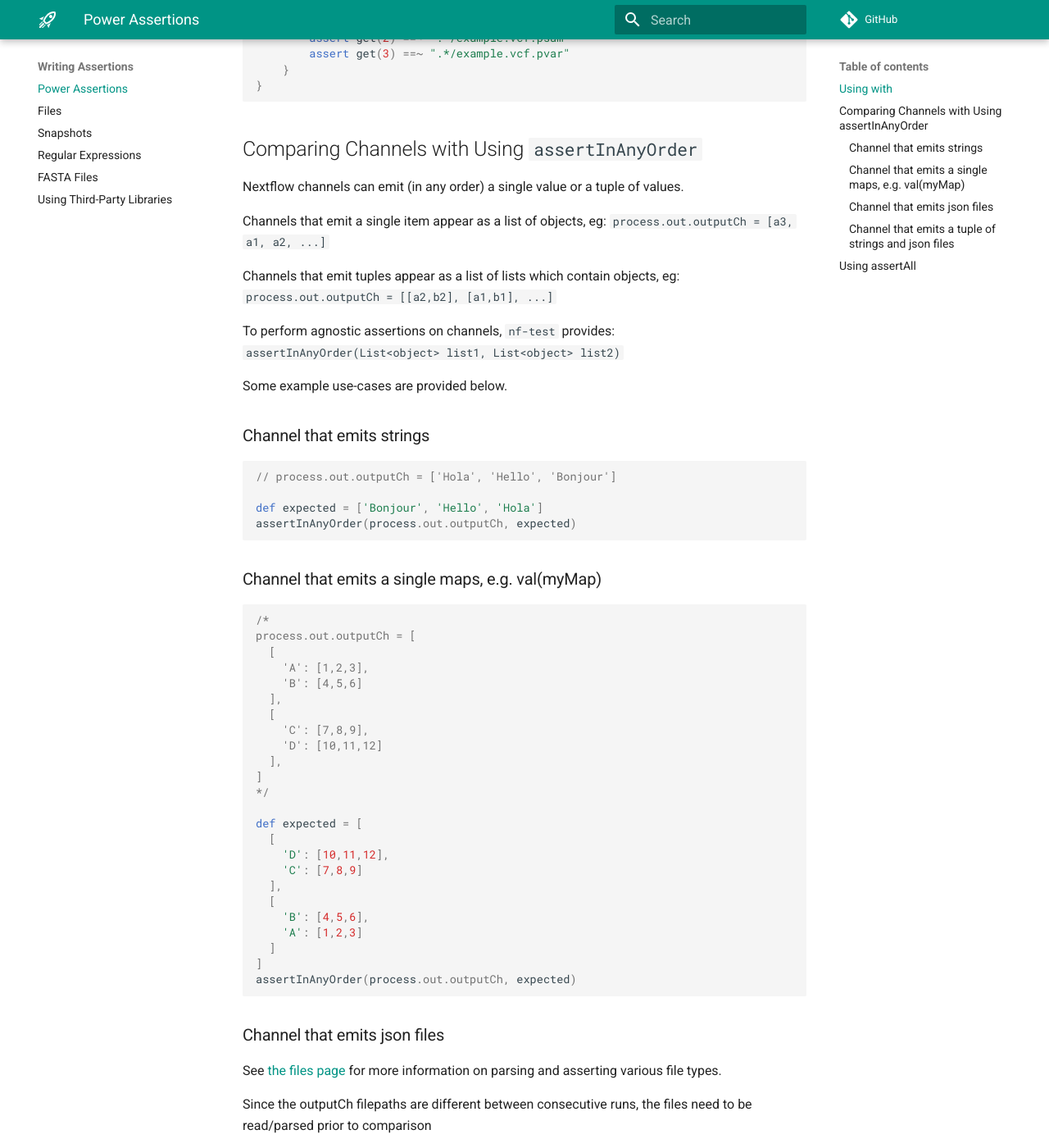
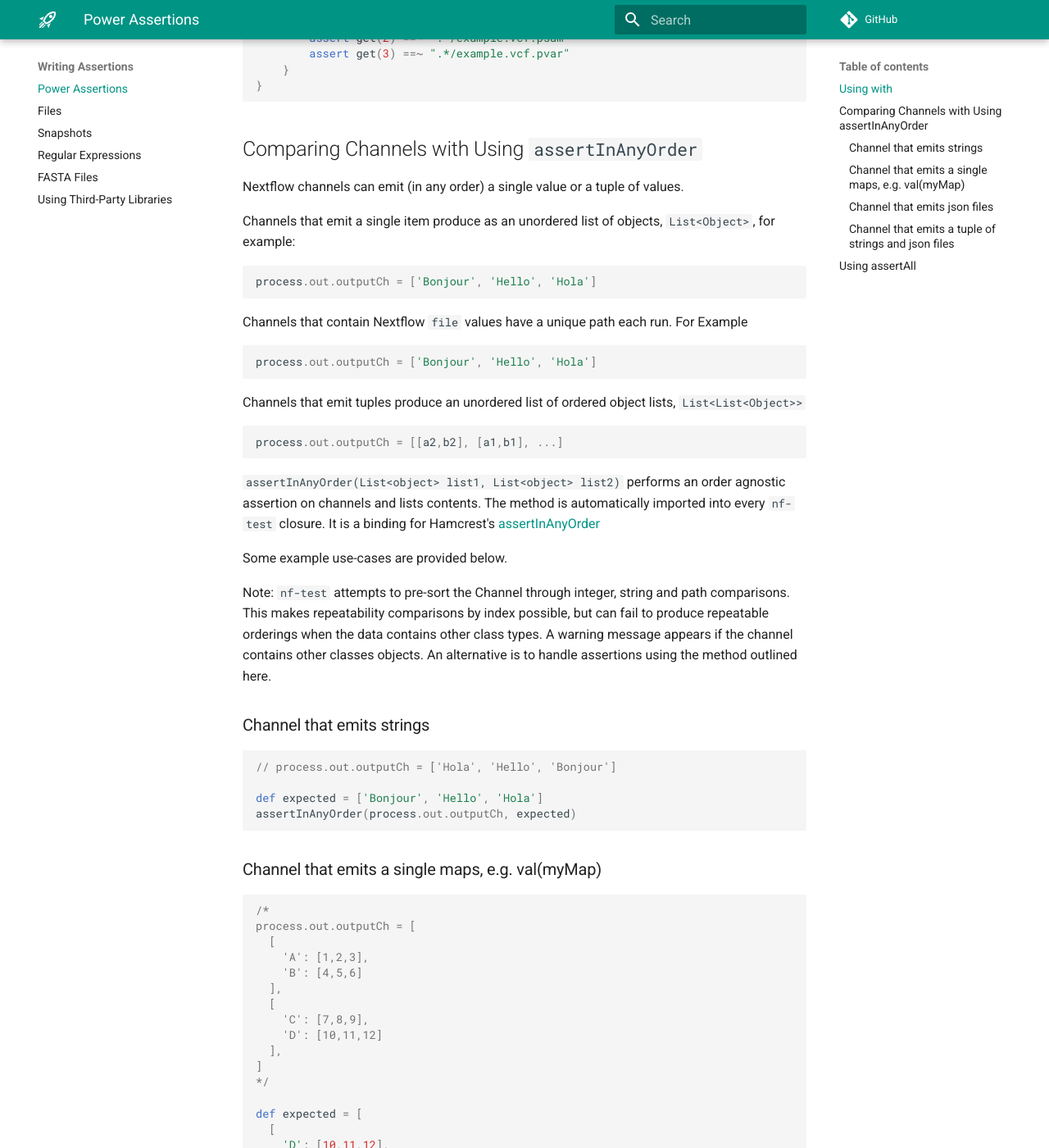
Before and after one commit to askimed/nf-test, an MkDocs documentation site: the page built from docs/assertions/assertions.md, in a window 1280 px wide and 1400 px high, scrolled down 717 px. Shown: the whole window at 82% size. Built offline with MkDocs 1.6.1 and Material for MkDocs 9.7.7, drawn with Linux system fonts in a browser that asks for light colours; comment, search, counter and statistics services are not loaded.

Commit message:
Update assertions.md

````diff
--- a/docs/assertions/assertions.md
+++ b/docs/assertions/assertions.md
@@ -34,13 +34,29 @@ with(process.out.imputed_plink2) {
 
 Nextflow channels can emit (in any order) a single value or a tuple of values.
 
-Channels that emit a single item appear as a list of objects, eg: `process.out.outputCh = [a3, a1, a2, ...]`
+Channels that emit a single item produce as an unordered list of objects,
+`List<Object>`, for example:
+```groovy
+process.out.outputCh = ['Bonjour', 'Hello', 'Hola']
+```
 
-Channels that emit tuples appear as a list of lists which contain objects, eg: `process.out.outputCh = [[a2,b2], [a1,b1], ...]`
+Channels that contain Nextflow `file` values have a unique path each run. For Example
+```groovy
+process.out.outputCh = ['Bonjour', 'Hello', 'Hola']
+```
 
-To perform agnostic assertions on channels, `nf-test` provides: `assertInAnyOrder(List<object> list1, List<object> list2)`
+Channels that emit tuples produce an unordered list of ordered object lists, `List<List<Object>>`
+```groovy
+process.out.outputCh = [[a2,b2], [a1,b1], ...]
+```
+
+
+`assertInAnyOrder(List<object> list1, List<object> list2)` performs an order agnostic assertion on channels and lists contents. The method is automatically imported into every `nf-test` closure. It is a binding for Hamcrest's [assertInAnyOrder](http://hamcrest.org/JavaHamcrest/javadoc/1.3/org/hamcrest/Matchers.html#containsInAnyOrder(org.hamcrest.Matcher))
 
 Some example use-cases are provided below.
+
+Note: `nf-test` attempts to pre-sort the Channel through integer, string and path comparisons. This makes repeatability comparisons by index possible, but can fail to produce repeatable orderings when the data contains other class types. A warning message appears if the channel contains other classes objects. An alternative is to handle assertions using the method outlined here.
+
 
 ### Channel that emits strings
 ```groovy
````
